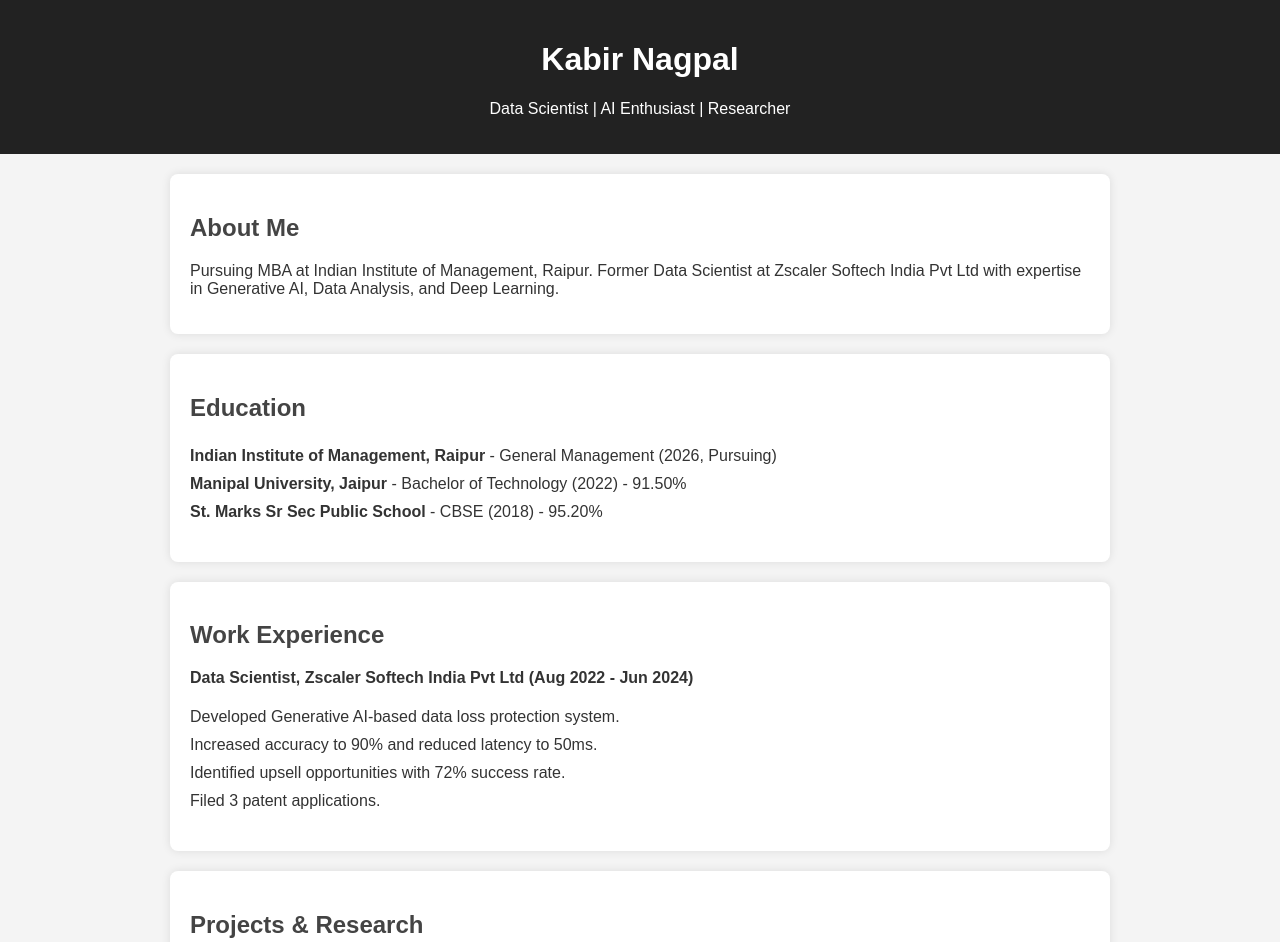
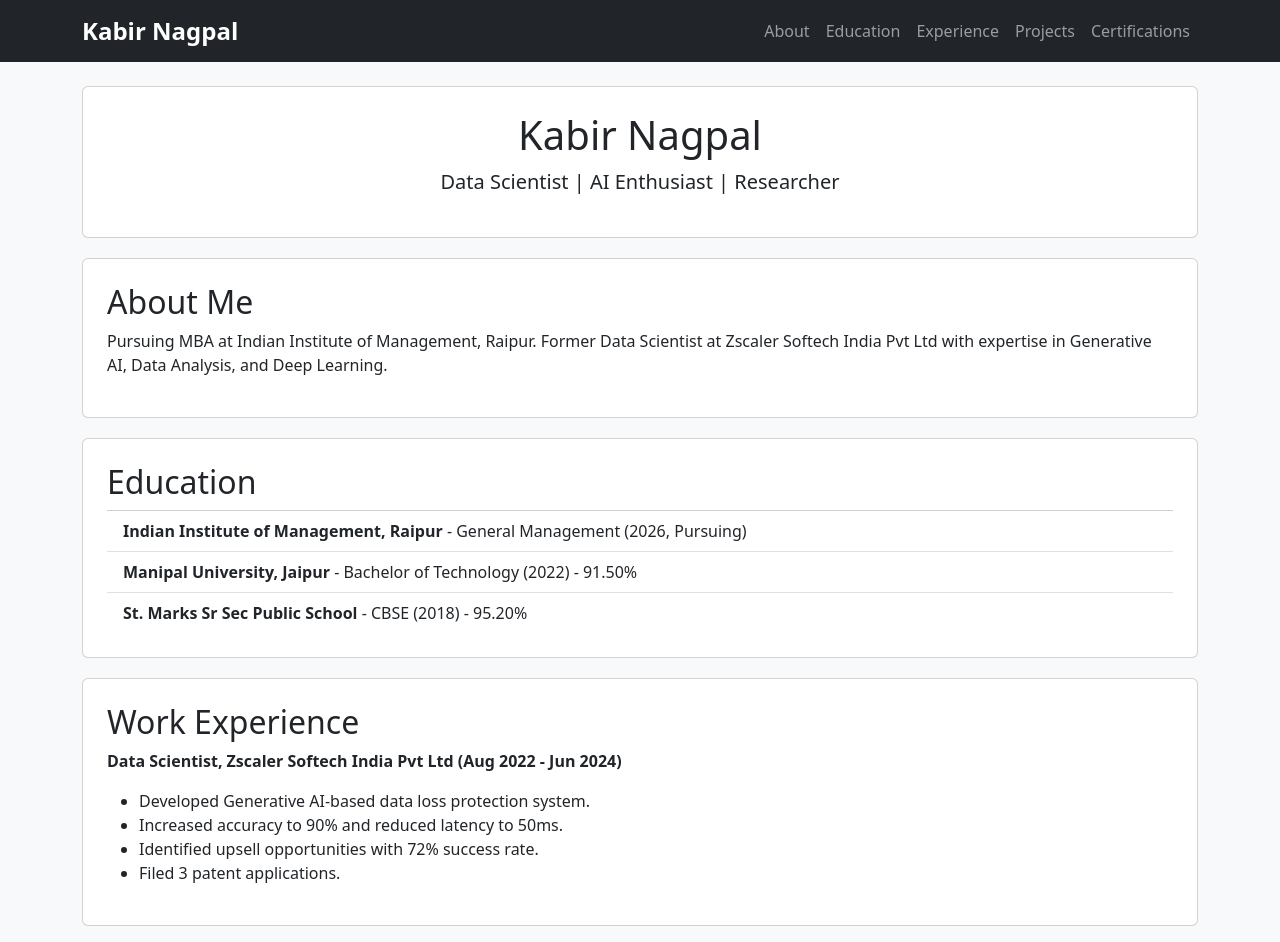
Before and after one commit to kabirnagpal/personal-portfolio, a plain HTML site: page index.html in a window 1280 px wide. Shown: the top 942 px of the page. Drawn offline with nearby package versions, Linux system fonts and the light colour scheme.

Commit message:
Update index.html

```diff
--- a/index.html
+++ b/index.html
@@ -4,61 +4,61 @@
     <meta charset="UTF-8">
     <meta name="viewport" content="width=device-width, initial-scale=1.0">
     <title>Kabir Nagpal - Portfolio</title>
+    <link href="https://cdn.jsdelivr.net/npm/bootstrap@5.3.0/dist/css/bootstrap.min.css" rel="stylesheet">
+    <script src="https://cdn.jsdelivr.net/npm/bootstrap@5.3.0/dist/js/bootstrap.bundle.min.js"></script>
     <style>
         body {
-            font-family: Arial, sans-serif;
-            margin: 0;
-            padding: 0;
-            background-color: #f4f4f4;
-            color: #333;
+            background-color: #f8f9fa;
         }
-        header {
-            background: #222;
-            color: #fff;
-            padding: 20px;
-            text-align: center;
+        .card {
+            margin-bottom: 20px;
         }
-        section {
-            max-width: 900px;
-            margin: 20px auto;
-            background: #fff;
-            padding: 20px;
-            border-radius: 8px;
-            box-shadow: 0 0 10px rgba(0, 0, 0, 0.1);
-        }
-        h2 {
-            color: #444;
-        }
-        ul {
-            list-style: none;
-            padding: 0;
-        }
-        li {
-            padding: 5px 0;
+        .navbar-brand {
+            font-size: 1.5rem;
+            font-weight: bold;
         }
     </style>
 </head>
 <body>
-    <header>
+    <nav class="navbar navbar-expand-lg navbar-dark bg-dark">
+        <div class="container">
+            <a class="navbar-brand" href="#">Kabir Nagpal</a>
+            <button class="navbar-toggler" type="button" data-bs-toggle="collapse" data-bs-target="#navbarNav">
+                <span class="navbar-toggler-icon"></span>
+            </button>
+            <div class="collapse navbar-collapse" id="navbarNav">
+                <ul class="navbar-nav ms-auto">
+                    <li class="nav-item"><a class="nav-link" href="#about">About</a></li>
+                    <li class="nav-item"><a class="nav-link" href="#education">Education</a></li>
+                    <li class="nav-item"><a class="nav-link" href="#experience">Experience</a></li>
+                    <li class="nav-item"><a class="nav-link" href="#projects">Projects</a></li>
+                    <li class="nav-item"><a class="nav-link" href="#certifications">Certifications</a></li>
+                </ul>
+            </div>
+        </div>
+    </nav>
+
+    <div class="container mt-4">
+        <div class="card text-center p-4">
             <h1>Kabir Nagpal</h1>
-        <p>Data Scientist | AI Enthusiast | Researcher</p>
-    </header>
+            <p class="lead">Data Scientist | AI Enthusiast | Researcher</p>
+        </div>
 
-    <section>
+        <div id="about" class="card p-4">
             <h2>About Me</h2>
             <p>Pursuing MBA at Indian Institute of Management, Raipur. Former Data Scientist at Zscaler Softech India Pvt Ltd with expertise in Generative AI, Data Analysis, and Deep Learning.</p>
-    </section>
+        </div>
 
-    <section>
+        <div id="education" class="card p-4">
             <h2>Education</h2>
-        <ul>
-            <li><strong>Indian Institute of Management, Raipur</strong> - General Management (2026, Pursuing)</li>
-            <li><strong>Manipal University, Jaipur</strong> - Bachelor of Technology (2022) - 91.50%</li>
-            <li><strong>St. Marks Sr Sec Public School</strong> - CBSE (2018) - 95.20%</li>
+            <ul class="list-group list-group-flush">
+                <li class="list-group-item"><strong>Indian Institute of Management, Raipur</strong> - General Management (2026, Pursuing)</li>
+                <li class="list-group-item"><strong>Manipal University, Jaipur</strong> - Bachelor of Technology (2022) - 91.50%</li>
+                <li class="list-group-item"><strong>St. Marks Sr Sec Public School</strong> - CBSE (2018) - 95.20%</li>
             </ul>
-    </section>
+        </div>
 
-    <section>
+        <div id="experience" class="card p-4">
             <h2>Work Experience</h2>
             <p><strong>Data Scientist, Zscaler Softech India Pvt Ltd (Aug 2022 - Jun 2024)</strong></p>
             <ul>
@@ -67,24 +67,25 @@
                 <li>Identified upsell opportunities with 72% success rate.</li>
                 <li>Filed 3 patent applications.</li>
             </ul>
-    </section>
+        </div>
 
-    <section>
+        <div id="projects" class="card p-4">
             <h2>Projects & Research</h2>
             <ul>
                 <li>Built a multilingual search engine for Bajaj Finserv.</li>
                 <li>Achieved 97.24% accuracy in sign language recognition.</li>
                 <li>Published research in AI and intrusion detection.</li>
             </ul>
-    </section>
+        </div>
 
-    <section>
+        <div id="certifications" class="card p-4">
             <h2>Certifications</h2>
             <ul>
                 <li>Lean Six Sigma Green Belt - Grant Thornton</li>
                 <li>IBM Data Science Specialization</li>
                 <li>Data Visualization with Power BI</li>
             </ul>
-    </section>
+        </div>
+    </div>
 </body>
 </html>
```
Lines whose indentation alone changed are shown as unchanged.
